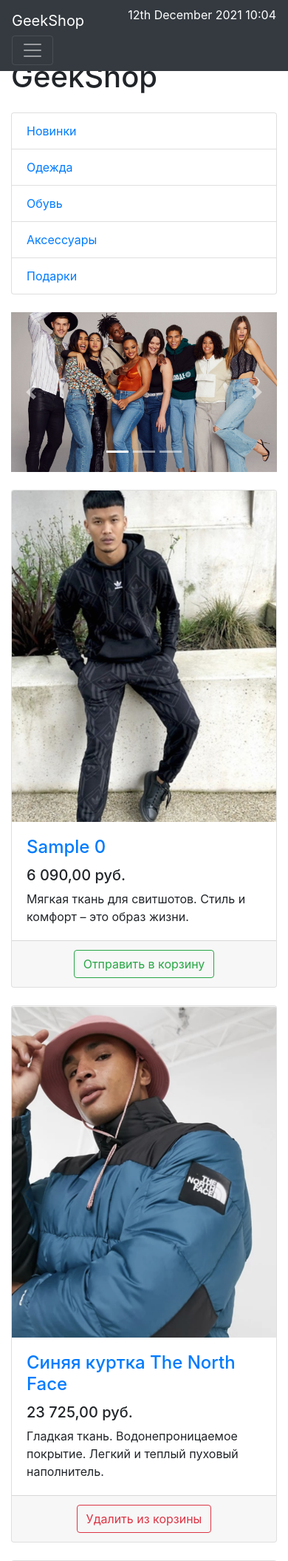
After one commit to ASh1ne/geekshop-server, a Django app: template geekshop/mainapp/templates/mainapp/products.html in a window 390 px wide. The commit adds this page. Shown: the top 2110 px of the page at 74% size. Run offline with Django 3.2, Linux system fonts and the light colour scheme; the template is opened without the code that fills it: most values are stand-ins (such as "Sample title", 1, 10 or a date in 2020); some libraries are stand-ins or nearby versions.

Commit message:
modify to templates in mainapp, modify static and url's to dynamic

```diff
--- a/geekshop/geekshop/settings.py
+++ b/geekshop/geekshop/settings.py
@@ -55,7 +55,7 @@ ROOT_URLCONF = 'geekshop.urls'
 TEMPLATES = [
     {
         'BACKEND': 'django.template.backends.django.DjangoTemplates',
-        'DIRS': [],
+        'DIRS': [BASE_DIR / 'templates'],
         'APP_DIRS': True,
         'OPTIONS': {
             'context_processors': [
--- a/geekshop/geekshop/urls.py
+++ b/geekshop/geekshop/urls.py
@@ -20,6 +20,6 @@ from mainapp.views import index, products
 
 urlpatterns = [
     path('admin/', admin.site.urls),
-    path('', index, name='name'),
+    path('', index, name='index'),
     path('products/', products, name='products'),
 ]
--- a/geekshop/mainapp/templates/index.html
+++ b/geekshop/mainapp/templates/mainapp/base.html
@@ -8,13 +10,14 @@
     <meta name="description" content="">
     <meta name="author" content="">
 
-    <title>GeekShop</title>
+    <title>{{title|title}}</title>
 
     <!-- Bootstrap core CSS -->
-    <link href="/static/vendor/bootstrap/css/bootstrap.min.css" rel="stylesheet">
+    <link href="{% static 'vendor/bootstrap/css/bootstrap.min.css'%}" rel="stylesheet">
 
     <!-- Custom styles for this template -->
-    <link href="/static/css/index.css" rel="stylesheet">
+    {% block css %}
+    {% endblock %}
 
 </head>
 
@@ -23,7 +26,8 @@
 <!-- Navigation -->
 <nav class="navbar navbar-expand-lg navbar-dark bg-dark fixed-top">
     <div class="container">
-        <a class="navbar-brand" href="index.html">GeekShop</a>
+        <a class="navbar-brand" href="{% url 'index' %}">GeekShop</a>
+        <p style="color: white;">{% now "jS F Y H:i" %}</p>
         <button class="navbar-toggler" type="button" data-toggle="collapse" data-target="#navbarResponsive"
                 aria-controls="navbarResponsive" aria-expanded="false" aria-label="Toggle navigation">
             <span class="navbar-toggler-icon"></span>
--- /dev/null
+++ b/geekshop/mainapp/templates/mainapp/products.html
@@ -0,0 +1,218 @@
+{% extends 'mainapp/base.html' %}
+{% load static %}
+
+
+
+    <!-- Custom styles for this template -->
+{% block css %}
+    <link href="{% static 'css/products.css' %}" rel="stylesheet">
+{% endblock %}
+
+
+
+
+<!-- Page Content -->
+{% block content %}
+    <div class="container">
+
+        <div class="row">
+
+            <div class="col-lg-3">
+
+                <h1 class="my-4">GeekShop</h1>
+                <div class="list-group">
+                    <a href="#" class="list-group-item">Новинки</a>
+                    <a href="#" class="list-group-item">Одежда</a>
+                    <a href="#" class="list-group-item">Обувь</a>
+                    <a href="#" class="list-group-item">Аксессуары</a>
+                    <a href="#" class="list-group-item">Подарки</a>
+                </div>
+
+            </div>
+            <!-- /.col-lg-3 -->
+
+            <div class="col-lg-9">
+
+                <div id="carouselExampleIndicators" class="carousel slide my-4" data-ride="carousel">
+                    <ol class="carousel-indicators">
+                        <li data-target="#carouselExampleIndicators" data-slide-to="0" class="active"></li>
+                        <li data-target="#carouselExampleIndicators" data-slide-to="1"></li>
+                        <li data-target="#carouselExampleIndicators" data-slide-to="2"></li>
+                    </ol>
+                    <div class="carousel-inner" role="listbox">
+                        <div class="carousel-item active">
+                            <img class="d-block img-fluid" src="{% static 'vendor/img/slides/slide-1.jpg'%}" alt="First slide">
+                        </div>
+                        <div class="carousel-item">
+                            <img class="d-block img-fluid" src="{% static 'vendor/img/slides/slide-2.jpg'%}" alt="Second slide">
+                        </div>
+                        <div class="carousel-item">
+                            <img class="d-block img-fluid" src="{% static 'vendor/img/slides/slide-3.jpg'%}" alt="Third slide">
+                        </div>
+                    </div>
+                    <a class="carousel-control-prev" href="#carouselExampleIndicators" role="button" data-slide="prev">
+                        <span class="carousel-control-prev-icon" aria-hidden="true"></span>
+                        <span class="sr-only">Previous</span>
+                    </a>
+                    <a class="carousel-control-next" href="#carouselExampleIndicators" role="button" data-slide="next">
+                        <span class="carousel-control-next-icon" aria-hidden="true"></span>
+                        <span class="sr-only">Next</span>
+                    </a>
+                </div>
+
+                <div class="row">
+
+                    <div class="col-lg-4 col-md-6 mb-4">
+                        <div class="card h-100">
+                            <a href="#">
+                                <img class="card-img-top"
+                                     src="{% static 'vendor/img/products/Adidas-hoodie.png'%}"
+                                     alt="">
+                            </a>
+                            <div class="card-body">
+                                <h4 class="card-title">
+                                    <a href="#">{{ product.0.name }}</a>
+                                </h4>
+                                <h5>6 090,00 руб.</h5>
+                                <p class="card-text">Мягкая ткань для свитшотов. Стиль и комфорт – это образ жизни.</p>
+                            </div>
+                            <div class="card-footer text-center">
+                                <button type="button" class="btn btn-outline-success">Отправить в корзину</button>
+                            </div>
+                        </div>
+                    </div>
+
+                    <div class="col-lg-4 col-md-6 mb-4">
+                        <div class="card h-100">
+                            <a href="#">
+                                <img class="card-img-top"
+                                     src="{% static 'vendor/img/products/Blue-jacket-The-North-Face.png'%}" alt="">
+                            </a>
+                            <div class="card-body">
+                                <h4 class="card-title">
+                                    <a href="#">Синяя куртка The North Face</a>
+                                </h4>
+                                <h5>23 725,00 руб.</h5>
+                                <p class="card-text">
+                                    Гладкая ткань. Водонепроницаемое покрытие. Легкий и теплый пуховый наполнитель.
+                                </p>
+                            </div>
+                            <div class="card-footer text-center">
+                                <button type="button" class="btn btn-outline-danger">Удалить из корзины</button>
+                            </div>
+                        </div>
+                    </div>
+
+                    <div class="col-lg-4 col-md-6 mb-4">
+                        <div class="card h-100">
+                            <a href="#">
+                                <img class="card-img-top"
+                                     src="{% static 'vendor/img/products/Brown-sports-oversized-top-ASOS-DESIGN.png'%}"
+                                     alt="">
+                            </a>
+                            <div class="card-body">
+                                <h4 class="card-title">
+                                    <a href="#">Коричневый спортивный oversized-топ ASOS DESIGN</a>
+                                </h4>
+                                <h5>3 390,00 руб.</h5>
+                                <p class="card-text">Материал с плюшевой текстурой. Удобный и мягкий.</p>
+                            </div>
+                            <div class="card-footer text-center">
+                                <button type="button" class="btn btn-outline-success">Отправить в корзину</button>
+                            </div>
+                        </div>
+                    </div>
+
+                    <div class="col-lg-4 col-md-6 mb-4">
+                        <div class="card h-100">
+                            <a href="#">
+                                <img class="card-img-top"
+                                     src="{% static 'vendor/img/products/Black-Nike-Heritage-backpack.png'%}"
+                                     alt="">
+                            </a>
+                            <div class="card-body">
+                                <h4 class="card-title">
+                                    <a href="#">Черный рюкзак Nike Heritage</a>
+                                </h4>
+                                <h5>2 340,00 руб.</h5>
+                                <p class="card-text">Плотная ткань. Легкий материал.</p>
+                            </div>
+                            <div class="card-footer text-center">
+                                <button type="button" class="btn btn-outline-success">Отправить в корзину</button>
+                            </div>
+                        </div>
+                    </div>
+
+                    <div class="col-lg-4 col-md-6 mb-4">
+                        <div class="card h-100">
+                            <a href="#">
+                                <img class="card-img-top"
+                                     src="{% static 'vendor/img/products/Black-Dr-Martens-shoes.png'%}"
+                                     alt="">
+                            </a>
+                            <div class="card-body">
+                                <h4 class="card-title">
+                                    <a href="#">Черные туфли на платформе с 3 парами люверсов Dr Martens 1461 Bex</a>
+                                </h4>
+                                <h5>13 590,00 руб.</h5>
+                                <p class="card-text">Гладкий кожаный верх. Натуральный материал.</p>
+                            </div>
+                            <div class="card-footer text-center">
+                                <button type="button" class="btn btn-outline-success">Отправить в корзину</button>
+                            </div>
+                        </div>
+                    </div>
+
+                    <div class="col-lg-4 col-md-6 mb-4">
+                        <div class="card h-100">
+                            <a href="#">
+                                <img class="card-img-top"
+                                     src="{% static 'vendor/img/products/Dark-blue-wide-leg-ASOs-DESIGN-trousers.png'%}"
+                                     alt="">
+                            </a>
+                            <div class="card-body">
+                                <h4 class="card-title">
+                                    <a href="#">Темно-синие широкие строгие брюки ASOS DESIGN</a>
+                                </h4>
+                                <h5>2 890,00 руб.</h5>
+                                <p class="card-text">Легкая эластичная ткань сирсакер Фактурная ткань.</p>
+                            </div>
+                            <div class="card-footer text-center">
+                                <button type="button" class="btn btn-outline-success">Отправить в корзину</button>
+                            </div>
+                        </div>
+                    </div>
+
+                </div>
+
+                <nav aria-label="Page navigation example">
+                    <ul class="pagination justify-content-center">
+                        <li class="page-item disabled">
+                            <a class="page-link" href="#" tabindex="-1" aria-disabled="true">Previous</a>
+                        </li>
+                        <li class="page-item"><a class="page-link" href="#">1</a></li>
+                        <li class="page-item"><a class="page-link" href="#">2</a></li>
+                        <li class="page-item"><a class="page-link" href="#">3</a></li>
+                        <li class="page-item">
+                            <a class="page-link" href="#">Next</a>
+                        </li>
+                    </ul>
+                </nav>
+
+            </div>
+
+        </div>
+
+    </div>
+{% endblock %}
+<!-- /.container -->
+
+<!-- Footer -->
+{% block footer %}
+    <footer class="py-5 bg-dark">
+        <div class="container">
+            <p class="m-0 text-center text-white">Copyright &copy; GeekShop 2020</p>
+        </div>
+        <!-- /.container -->
+    </footer>
+{% endblock %}
```
Also changed, not shown: other parts of geekshop/mainapp/templates/mainapp/base.html (+10 -22 lines), geekshop/mainapp/templates/mainapp/index.html (added, +27 -0 lines), geekshop/mainapp/templates/products.html (deleted, +0 -258 lines), geekshop/mainapp/views.py (+23 -2 lines).
